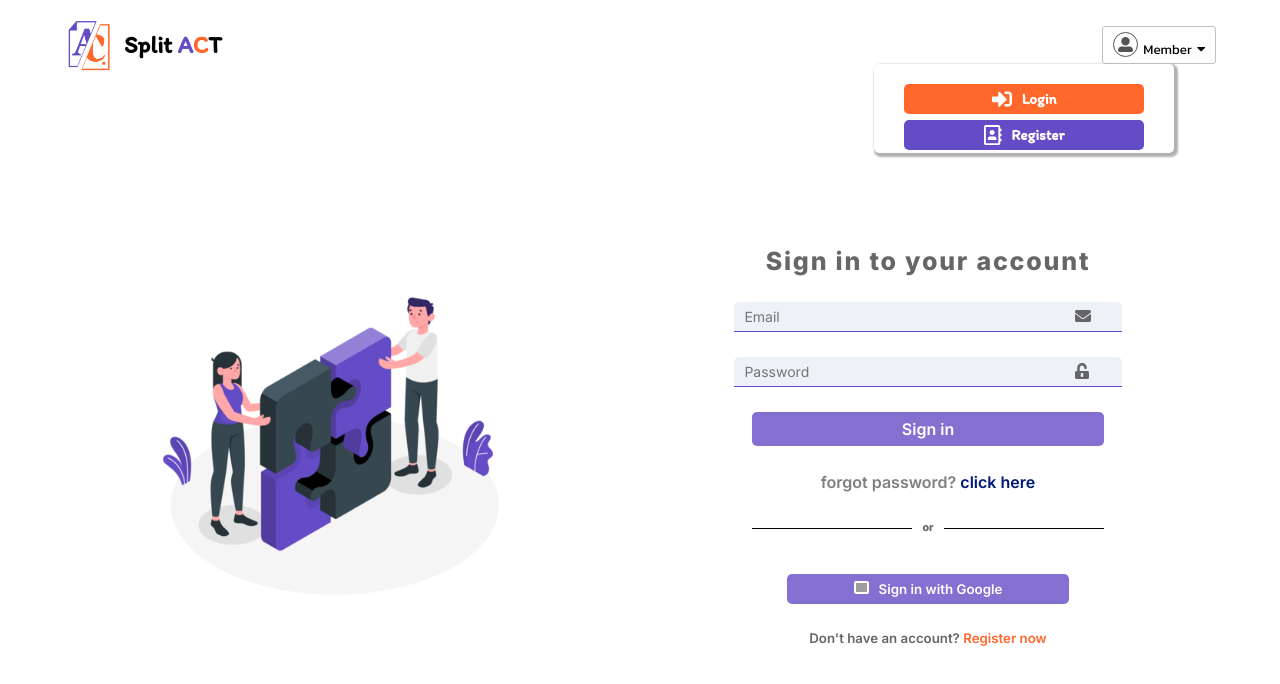
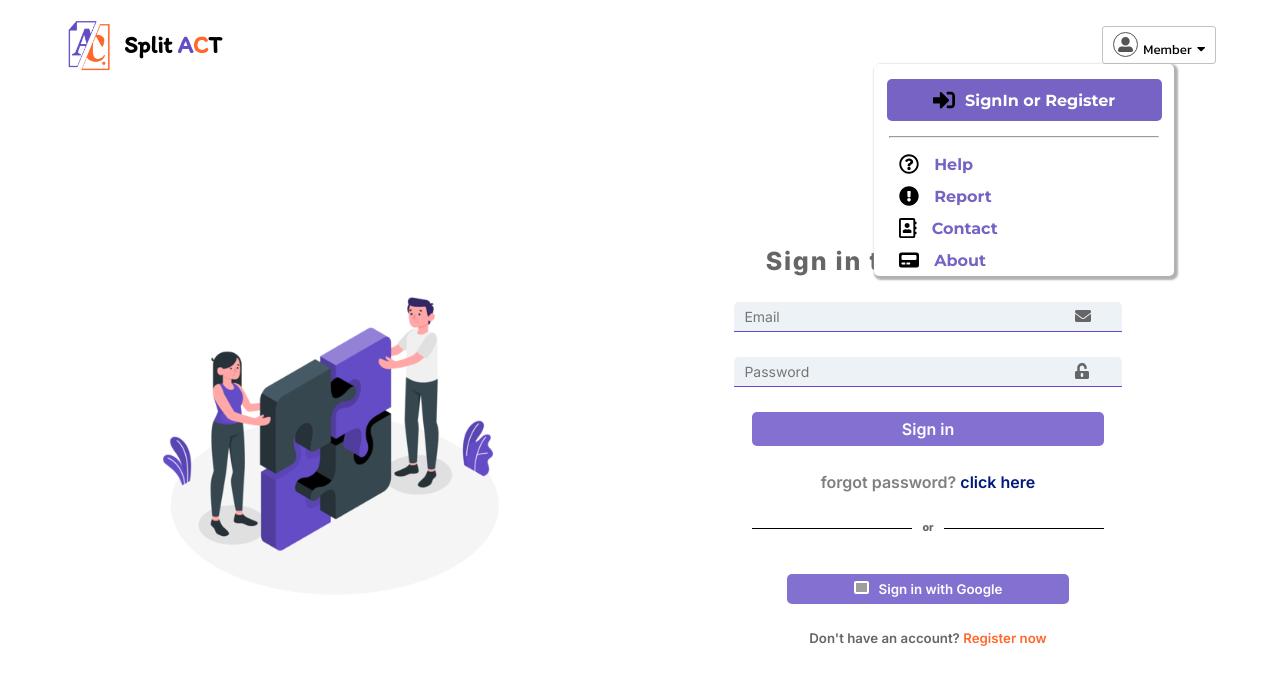
Before and after one commit to chamick7/splitact_fe, a Next.js app: page /login in a window 1280 px wide. Both pictures are taken after a click on the button "Member". Shown: the top 684 px of the page. Built offline with nearby package versions, Linux system fonts and the light colour scheme; grey boxes are pictures that could not be loaded.

Commit message:
Dropdown: Change DropItem

```diff
--- a/Components/Dropdown.js
+++ b/Components/Dropdown.js
@@ -1,15 +1,14 @@
 import React, { useState, useEffect, useRef } from "react";
 import Link from "next/link";
 import { FontAwesomeIcon } from "@fortawesome/react-fontawesome";
-import { faSignInAlt, faPowerOff } from "@fortawesome/free-solid-svg-icons";
-import { faAddressBook } from "@fortawesome/free-regular-svg-icons";
+import { faSignInAlt, faPowerOff,faAddressCard,faUsers,faExclamationCircle,faInfoCircle,faPager } from "@fortawesome/free-solid-svg-icons";
+import { faComments,faEdit,faQuestionCircle,faAddressBook  } from "@fortawesome/free-regular-svg-icons";
 import { faUserAlt, faCaretDown } from "@fortawesome/free-solid-svg-icons";
 import { accountAtom } from "../atom";
 import Cookies from "js-cookies";
 import { useRecoilState } from "recoil";
 
 import styles from "../css/dropdown.module.css";
-
 
 export default function Dropdown() {
   const node = useRef();
@@ -22,9 +21,59 @@ export default function Dropdown() {
     setAccount({});
   };
 
+  function DropProfile() {
+    if (account.name) {
+      return(
+      <li className={styles.profile} onClick={()=>setOpen(false)} >
+        <Link href="/" >
+          <a>
+            {account.name}
+          </a>
+        </Link>
+      </li>
+      )
+    } else {
+      return (
+      <li className={styles.profile} onClick={()=>setOpen(false)}  >
+        <Link  href="/login" >
+          <a>
+            <FontAwesomeIcon icon={faSignInAlt} />
+            SignIn or Register
+          </a>
+        </Link>
+      </li>
+      )
+    }
+  }
+
   function DropItem(props) {
+
+    if(props.type){
+      return (
+        <li
+        className={styles.dropitem}
+        onClick={(e) => {
+          handleLogout;
+          setOpen(false);
+        }}
+      >
+        <Link href={props.to}>
+          <a>
+            {" "}
+            <FontAwesomeIcon icon={props.icon} /> {props.word}
+          </a>
+        </Link>
+      </li>
+      )
+    } else
+
     return (
-      <li className={styles.dropitem+" "+props.class} onClick={(e) => {setOpen(false)}} >
+      <li
+        className={styles.dropitem}
+        onClick={(e) => {
+          setOpen(false);
+        }}
+      >
         <Link href={props.to}>
           <a>
             {" "}
@@ -35,40 +84,48 @@ export default function Dropdown() {
     );
   }
 
-
   function DropdownMenu() {
     return (
       <div className={styles.dropdown}>
         <ul className={styles.dropmenu}>
-          {account.name ? (
-            //not Login
+
+          <DropProfile />
+
+          {
+            account.name?
             <>
-              <li className={styles.dropitem,styles.logout_dropitem} onClick={handleLogout}>
-                {" "}
-                <FontAwesomeIcon
-                  className={styles.logout_icon}
-                  icon={faPowerOff}
-                />{" "}
-                Logout
-              </li>
-            </>
-          ) : (
-            //logined
+              <DropItem icon={faAddressCard} word="Profile" to="/profile" />
+              <DropItem icon={faComments} word="Chat" to="/chat" />
+            </>:<></>
+          }
+
+          <hr className={styles.hr} />
+
+          {
+            account.name?
             <>
-              <DropItem
-                class={styles.login_dropitem}
-                to="/login"
-                word="Login"
-                icon={faSignInAlt}
-              />
-              <DropItem
-                class={styles.register_dropitem}
-                to="/register"
-                word="Register"
-                icon={faAddressBook}
-              />
-            </>
-          )}
+              <DropItem icon={faEdit} word="Activity" to="/dashboard"  />
+              <DropItem icon={faUsers} word="Teams" to="/dashboard"  />
+
+              <hr className={styles.hr} />
+
+            </>:<></>
+          }
+
+          <DropItem icon={faQuestionCircle} word="Help" to="/help"  />
+          <DropItem icon={faExclamationCircle} word="Report" to="/report"  />
+          <DropItem icon={faAddressBook} word="Contact" to="/contact"  />
+          <DropItem icon={faPager} word="About" to="/about"  />
+
+          {
+            account.name?
+            <>
+            <hr className={styles.hr} />
+            <DropItem icon={faPowerOff} word="Sign out" type="logout" to="/"/>
+            </>:<></>
+          }
+
+
         </ul>
       </div>
     );
@@ -77,7 +134,6 @@ export default function Dropdown() {
   const handleClickOutside = (e) => {
     if (node.current.contains(e.target)) {
       // inside click
-      console.log('click');
       return;
     }
     // outside click
@@ -85,8 +141,7 @@ export default function Dropdown() {
   };
 
   useEffect(() => {
-
-      document.addEventListener("mousedown", handleClickOutside);
+    document.addEventListener("mousedown", handleClickOutside);
 
     return () => {
       document.removeEventListener("mousedown", handleClickOutside);
@@ -94,8 +149,8 @@ export default function Dropdown() {
   }, []);
 
   return (
-    <button ref={node} className={styles.btn_nav}  >
-      <div  onClick={() => setOpen(!open)}  >
+    <button ref={node} className={styles.btn_nav}>
+      <div onClick={() => setOpen(!open)}>
         <FontAwesomeIcon className={styles.nav_icon1} icon={faUserAlt} />
         <span>{account.name ? account.name : "Member"}</span>
         <FontAwesomeIcon className={styles.nav_icon2} icon={faCaretDown} />
--- a/css/dropdown.module.css
+++ b/css/dropdown.module.css
@@ -19,23 +19,59 @@
     align-items: center;
     list-style: none;
 }
+.profile{
+    width: 95%;
+    display: flex;
+    margin-top: 10px;
+}
+.profile a{
+    font-family: 'Montserrat';
+    display: flex;
+    justify-content: center;
+    background-color: #7663C4;
+    color: white;
+    width: 100%;
+    padding: 10px 10px;
+    border-radius: 5px;
+    margin: 5px;
+    font-size: 16px;
+    text-align: center;
+}
+.profile a svg{
+    margin-right: 10px;
+    font-size: 22px;
+    color: black;
+}
 
+.hr{
+    width: 90%;
+    height: 2px;
+    background-color: #7663C4;
+    margin: 10px 0;
+}
 .nav_icon1{
     font-size: 25px;
 }
 
 .dropitem {
-    width: 80%;
-    margin: 3px 0;
+    width: 90%;
+    margin: 1px 0;
     padding: 5px 10px;
     border-radius: 5px;
 }
 
+.dropitem a {
+    font-family: 'Montserrat';
+    color: #7663C4;
+    font-size: 16px;
+
+}
+
 .dropitem svg{
-    color: white;
+    color: black;
     border: none;
     font-size: 20px;
-    margin-right: 10px;
+    margin-right: 15px;
 }
 
 .dropitem.login_dropitem{
@@ -44,14 +80,6 @@
 }
 .dropitem.register_dropitem{
     background-color: #644CC6;
-}
-
-.dropitem a{
-    width: 100%;
-    color: white;
-    display: flex;
-    justify-content: center;
-    font-size: 15px;
 }
 
 svg.logout_icon{
--- a/css/login.css
+++ b/css/login.css
@@ -178,7 +178,7 @@ button:focus{
     color: red;
 }
 
-@media only screen and (max-width:480px){
+@media only screen and (max-width:500px){
     .login-form h1,.register-form h1{
         font-size: 22px;
     }
@@ -186,7 +186,7 @@ button:focus{
 
 }
 
-@media only screen and (max-width:480px){
+@media only screen and (max-width:500px){
     .login-left{
         display: none;
     }
```
